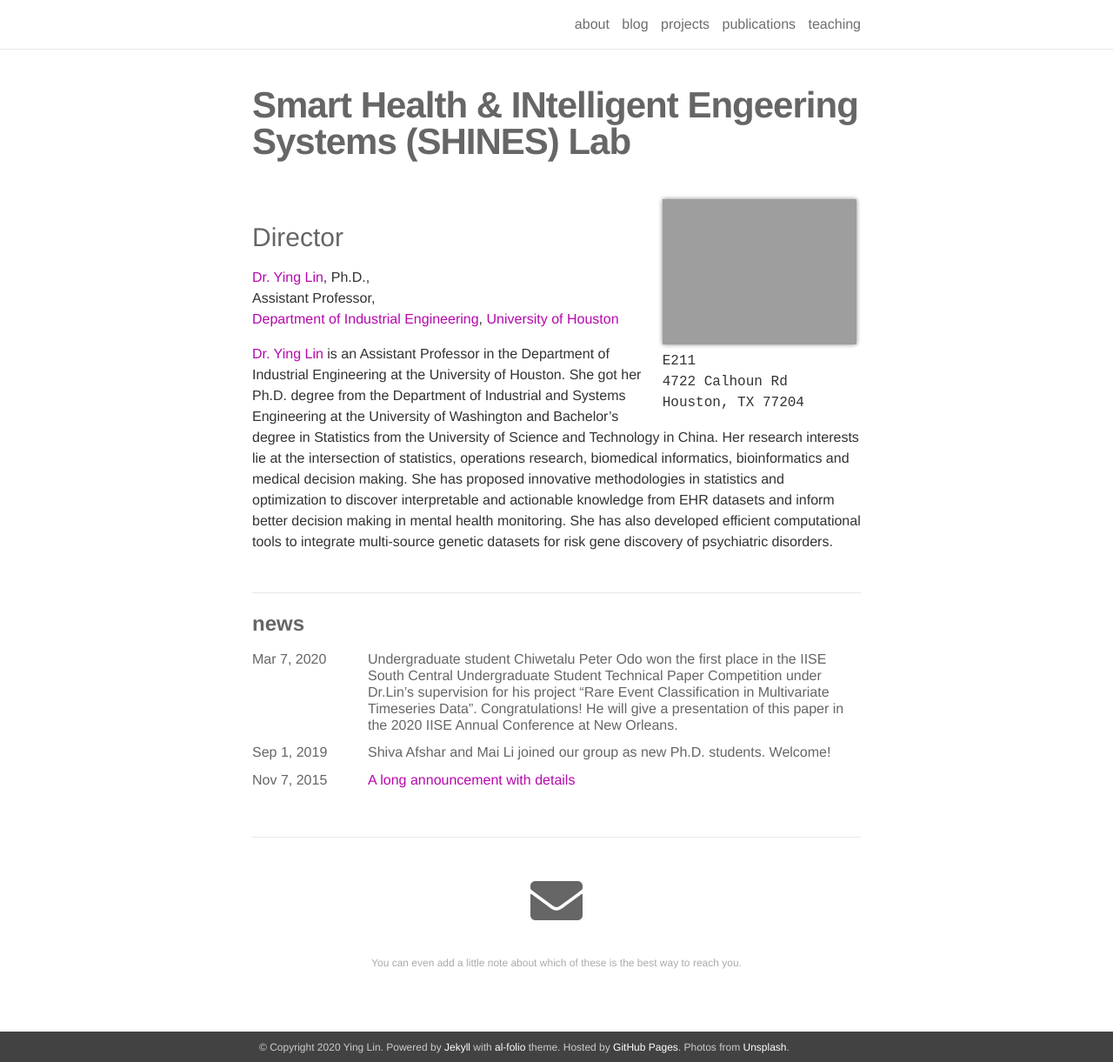
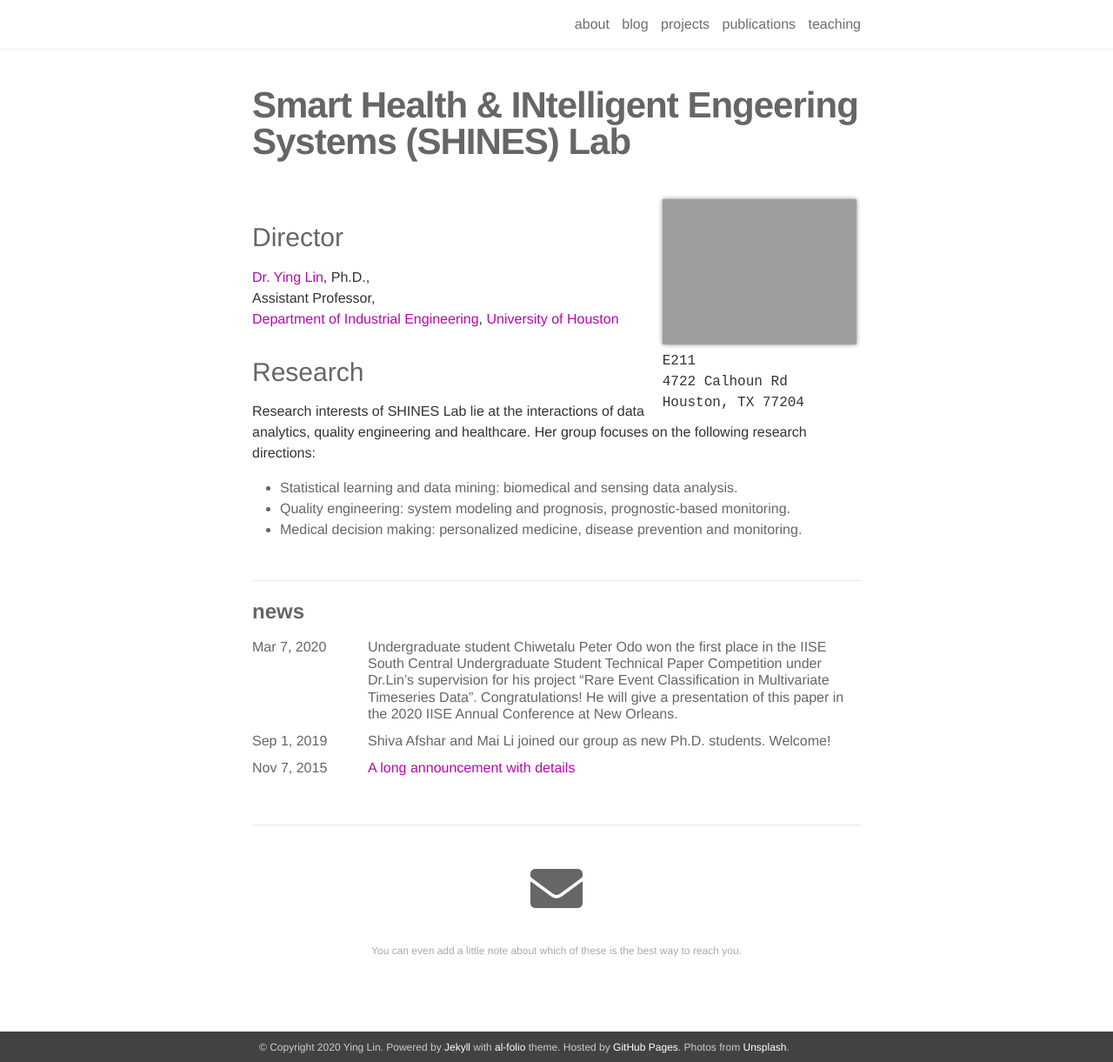
Before and after one commit to shines-lab/shines-lab.github.io, a Jekyll site: the page built from _pages/about.md, in a window 1280 px wide and 1221 px high. Shown: the whole window at 87% size. Built offline with Jekyll 4.4.1, drawn with Linux system fonts in a browser that asks for light colours; nearby versions of some CDN libraries.

Commit message:
Update about.md

```diff
--- a/_pages/about.md
+++ b/_pages/about.md
@@ -9,7 +9,6 @@ profile:
     <p>E211</p>
     <p>4722 Calhoun Rd</p>
     <p>Houston, TX 77204</p>
-
 news: true
 social: true
 ---
@@ -18,4 +17,10 @@ social: true
 Assistant Professor,
 <a href="http://www.ie.uh.edu">Department of Industrial Engineering</a>, <a href="http://www.uh.edu">University of Houston</a>
 
-<a href="http://www.ie.uh.edu/faculty/lin">Dr. Ying Lin</a> is an Assistant Professor in the Department of Industrial Engineering at the University of Houston. She got her Ph.D. degree from the Department of Industrial and Systems Engineering at the University of Washington and Bachelor’s degree in Statistics from the University of Science and Technology in China. Her research interests lie at the intersection of statistics, operations research, biomedical informatics, bioinformatics and medical decision making. She has proposed innovative methodologies in statistics and optimization to discover interpretable and actionable knowledge from EHR datasets and inform better decision making in mental health monitoring. She has also developed efficient computational tools to integrate multi-source genetic datasets for risk gene discovery of psychiatric disorders.
+### Research
+
+Research interests of SHINES Lab lie at the interactions of data analytics, quality engineering and healthcare. Her group focuses on the following research directions:
+
+* Statistical learning and data mining: biomedical and sensing data analysis.
+* Quality engineering: system modeling and prognosis, prognostic-based monitoring.
+* Medical decision making: personalized medicine, disease prevention and monitoring.
```
